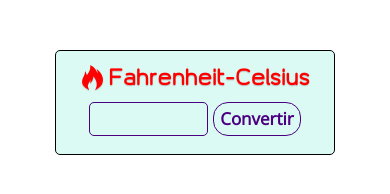
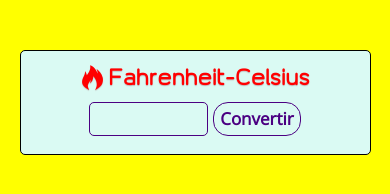
Before and after one commit to HarDevKoder/Temperatura, a plain HTML site: page index.html in a window 390 px wide. Drawn offline with Linux system fonts and the light colour scheme.

Commit message:
Agrando contenedor al 90% para mobile resposive

```diff
--- a/css/style.css
+++ b/css/style.css
@@ -79,3 +79,22 @@ html {
   font-weight: bold;
   border-radius: 5px;
 }
+
+/* Tamaño Mobile */
+@media (max-width: 479px) {
+  body{
+    background-color: yellow;
+  }
+
+  .container {
+    /* border: 1px solid black; */
+    width: 90%;
+    /* margin: 50px auto; */
+    /* display: grid; */
+    /* place-items: center; */
+    /* background-color:rgb(218, 250, 243); */
+    /* border-radius: 5px; */
+    /* padding: 10px; */
+  }
+
+}
```
